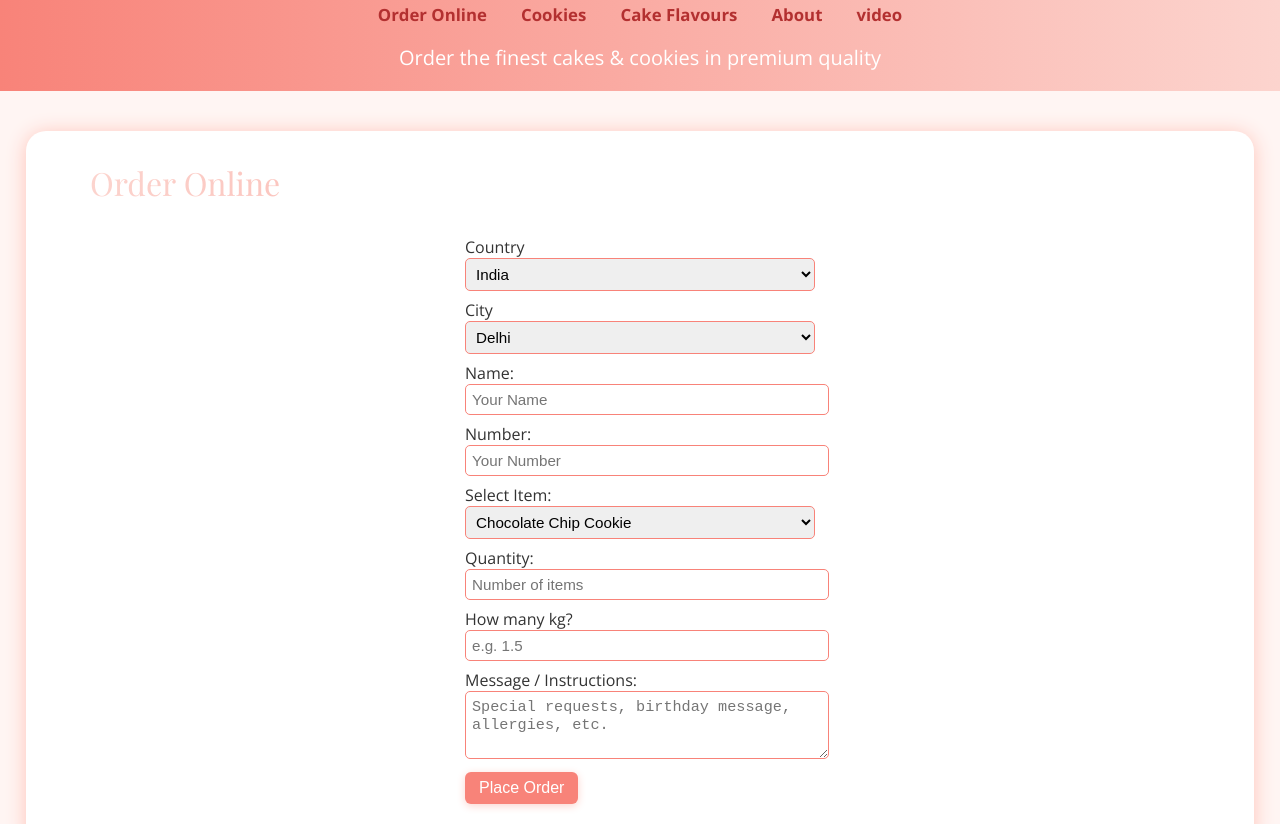
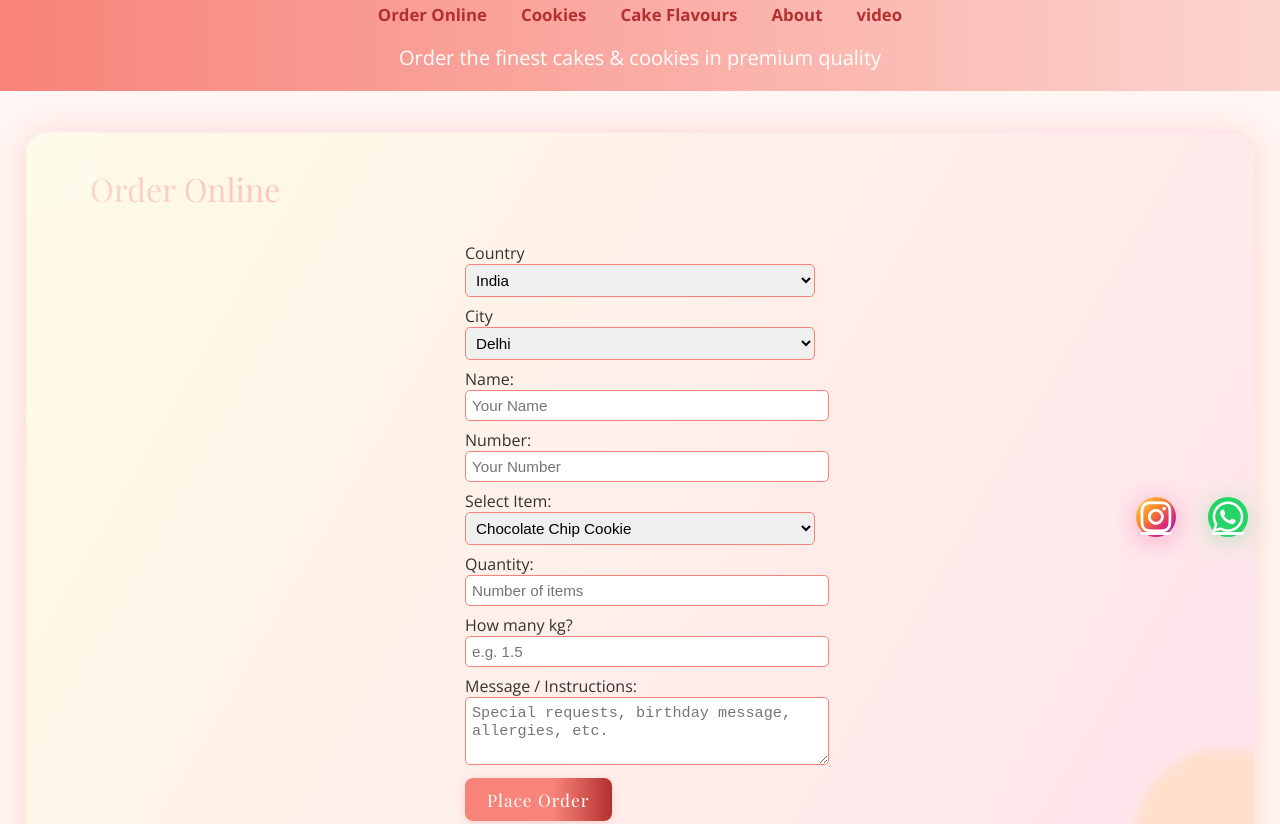
Before and after one commit to anubhavbhardwaj2004-sketch/The_cake_house65, a plain HTML site: page index.html in a window 1280 px wide. Shown: the part 231-1055 px from the top of the page. Drawn offline with nearby package versions, Linux system fonts and the light colour scheme.

Commit message:
changes in html for add button watchap and insta and also gave linear gradient and add css for it

```diff
--- a/index.html
+++ b/index.html
@@ -297,6 +297,21 @@
         </div>
     </section>
 
+    <!-- Floating WhatsApp Button -->
+    <a href="https://wa.me/919289282269" class="floating-whatsapp" target="_blank" title="Chat on WhatsApp">
+        <i class="fa-brands fa-whatsapp"></i>
+    </a>
+    <a href="https://www.instagram.com/the_cake_house65" class="floating-instagram" target="_blank" title="Follow on Instagram">
+        <i class="fa-brands fa-instagram"></i>
+    </a>
+
+    <!-- Decorative Wave SVG Divider -->
+    <div style="width:100vw;overflow:hidden;line-height:0;position:relative;z-index:10;margin-bottom:-8px;">
+        <svg viewBox="0 0 1440 90" fill="none" xmlns="http://www.w3.org/2000/svg" style="width:100%;height:90px;display:block;">
+            <path d="M0 60 Q 360 0 720 60 T 1440 60 V90 H0V60Z" fill="#ffe3ec"/>
+        </svg>
+    </div>
+
     <footer>
         <script>
             // Simple price list for demonstration
@@ -446,6 +461,11 @@
             observer.observe(billDiv, { attributes: true, childList: true, subtree: false });
 
         </script>
+        <div style="margin-top:12px;">
+
+                <path d="M0 60 Q 360 0 720 60 T 1440 60 V90 H0V60Z" fill="#ffe3ec"/>
+            </svg>
+        </div>
         &copy; 2024 The Cake House. All rights reserved.
     </footer>
 
--- a/styles.css
+++ b/styles.css
@@ -1,3 +1,27 @@
+/* Floating Instagram Button */
+.floating-instagram {
+    position: fixed;
+    bottom: 32px;
+    right: 104px;
+    z-index: 1000;
+    background: linear-gradient(135deg, #fd5, #f58529 40%, #dd2a7b 70%, #8134af 100%);
+    color: #fff;
+    border-radius: 50%;
+    width: 40px;
+    height: 40px;
+    display: flex;
+    align-items: center;
+    justify-content: center;
+    box-shadow: 0 4px 24px #dd2a7b55;
+    font-size: 2.2rem;
+    cursor: pointer;
+    transition: background 0.2s, box-shadow 0.2s, transform 0.2s;
+}
+.floating-instagram:hover {
+    background: linear-gradient(135deg, #8134af, #dd2a7b 60%, #f58529 100%);
+    box-shadow: 0 8px 32px #dd2a7b99;
+    transform: scale(1.08);
+}
 /* Video Card Styles */
 .video-card {
     display: flex;
@@ -92,10 +116,17 @@ nav a:hover {
 .section {
     max-width: 1100px;
     margin: 40px auto 0 auto;
-    background: #fff;
-    border-radius: 20px;
-    box-shadow: 0 2px 20px #ffc3b8;
-    padding: 30px 5vw;
+    background: linear-gradient(120deg, #fffbe7 0%, #ffe3ec 100%);
+    border-radius: 22px;
+    box-shadow: 0 4px 32px #fcd4ce, 0 1.5px 0 #ffe3ec inset;
+    padding: 36px 5vw 36px 5vw;
+    position: relative;
+    transition: box-shadow 0.3s, transform 0.3s;
+    overflow: hidden;
+}
+.section:hover {
+    box-shadow: 0 8px 40px #f8837944;
+    transform: translateY(-4px) scale(1.01);
 }
 .section-title {
     font-family: 'Playfair Display', serif;
@@ -111,16 +142,27 @@ nav a:hover {
 }
 .item-box {
     background: linear-gradient(120deg, #fff3e0 60%, #ffe1e8 100%);
-    border-radius: 10px;
+    border-radius: 14px;
     box-shadow: 0 2px 10px #fcd4ce;
     width: 230px;
     padding: 18px 8px;
     text-align: center;
-    transition: transform 0.2s, box-shadow 0.2s;
+    transition: transform 0.25s, box-shadow 0.25s;
+    position: relative;
+    overflow: hidden;
 }
 .item-box:hover {
-    transform: translateY(-8px) scale(1.03);
-    box-shadow: 0 4px 18px #f88379;
+    transform: translateY(-10px) scale(1.05) rotate(-1deg);
+    box-shadow: 0 8px 32px #f88379;
+    z-index: 2;
+}
+.item-box img {
+    transition: transform 0.4s cubic-bezier(.4,2,.6,.8), box-shadow 0.3s;
+    box-shadow: 0 2px 8px #fcd4ce;
+}
+.item-box:hover img {
+    transform: scale(1.08) rotate(2deg);
+    box-shadow: 0 8px 24px #f88379;
 }
 .item-title {
     font-weight: 700;
@@ -157,21 +199,77 @@ nav a:hover {
     font-size: 0.95rem;
 }
 .order-form button {
-    background: #f88379;
+    background: linear-gradient(90deg, #f88379 60%, #b33030 100%);
     color: #fff;
-    font-size: 1rem;
+    font-size: 1.08rem;
     border: none;
-    padding: 7px 14px;
-    border-radius: 6px;
+    padding: 10px 22px;
+    border-radius: 8px;
     cursor: pointer;
     box-shadow: 0 2px 8px #fcd4ce;
-    transition: background 0.2s, box-shadow 0.2s;
+    transition: background 0.2s, box-shadow 0.2s, transform 0.2s;
     opacity: 0;
     animation: fadeInBtn 1.2s ease-in 0.5s forwards;
+    font-family: 'Playfair Display', serif;
+    letter-spacing: 1px;
 }
 .order-form button:hover {
-    background: #b33030;
-    box-shadow: 0 4px 16px #f88379;
+    background: linear-gradient(90deg, #b33030 60%, #f88379 100%);
+    box-shadow: 0 8px 24px #f88379;
+    transform: scale(1.06);
+}
+/* Floating WhatsApp Button */
+.floating-whatsapp {
+    position: fixed;
+    bottom: 32px;
+    right: 32px;
+    z-index: 1000;
+    background: #25D366;
+    color: #fff;
+    border-radius: 50%;
+    width: 40px;
+    height: 40px;
+    display: flex;
+    align-items: center;
+    justify-content: center;
+    box-shadow: 0 4px 24px #25d36655;
+    font-size: 2.2rem;
+    cursor: pointer;
+    transition: background 0.2s, box-shadow 0.2s, transform 0.2s;
+}
+.floating-whatsapp:hover {
+    background: #128C7E;
+    box-shadow: 0 8px 32px #25d36699;
+    transform: scale(1.08);
+}
+/* Decorative shapes for all sections */
+.section::before {
+    content: "";
+    position: absolute;
+    top: -40px;
+    left: -40px;
+    width: 120px;
+    height: 120px;
+    background: rgba(255,255,255,0.18);
+    border-radius: 50%;
+    filter: blur(2px);
+    z-index: 1;
+}
+.section::after {
+    content: "";
+    position: absolute;
+    bottom: -60px;
+    right: -60px;
+    width: 180px;
+    height: 180px;
+    background: rgba(255,193,7,0.13);
+    border-radius: 50%;
+    filter: blur(4px);
+    z-index: 1;
+}
+.section > * {
+    position: relative;
+    z-index: 2;
 }
 
 /* Animated Text Effect for Section Titles and Header */
```
